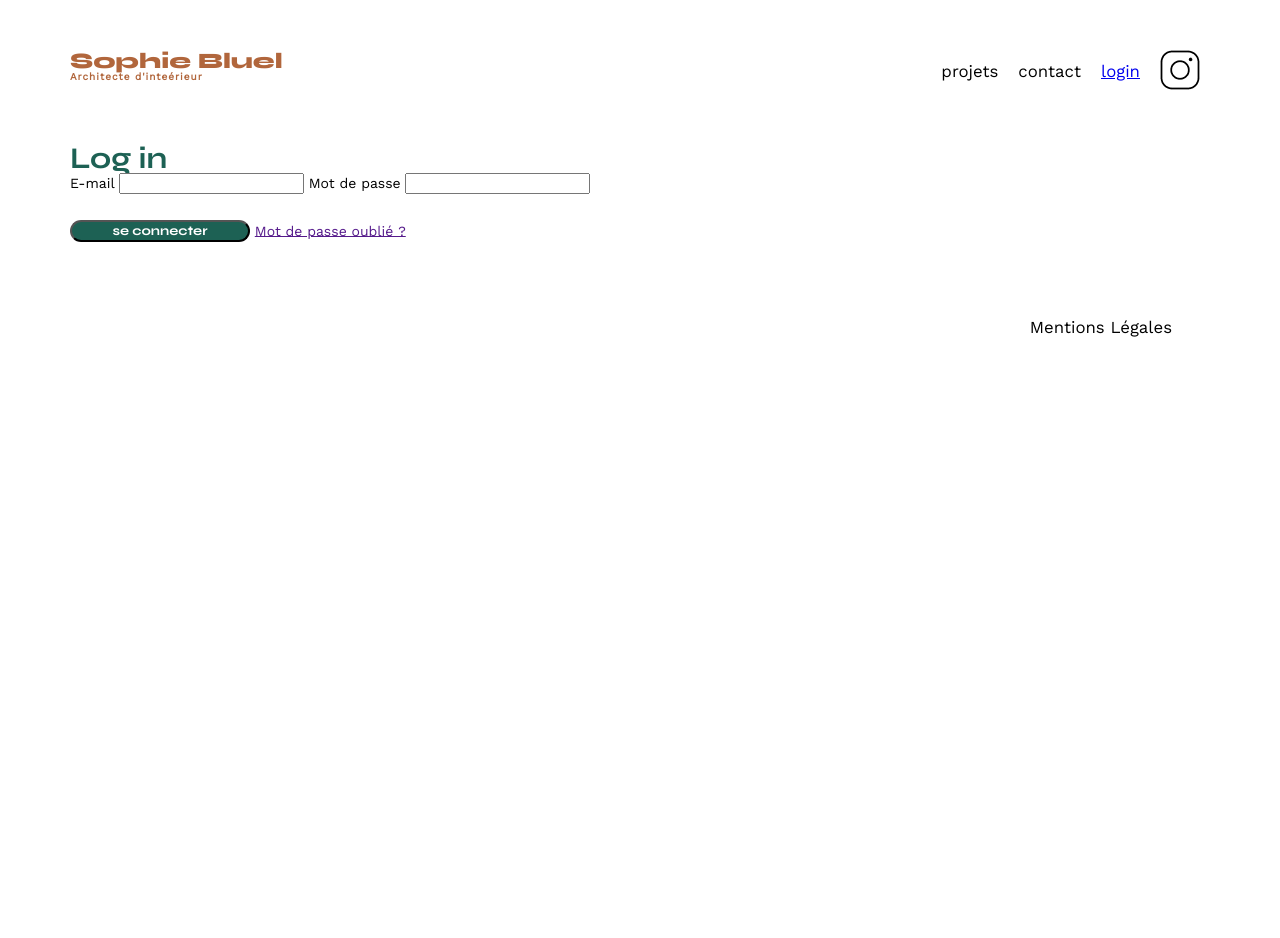
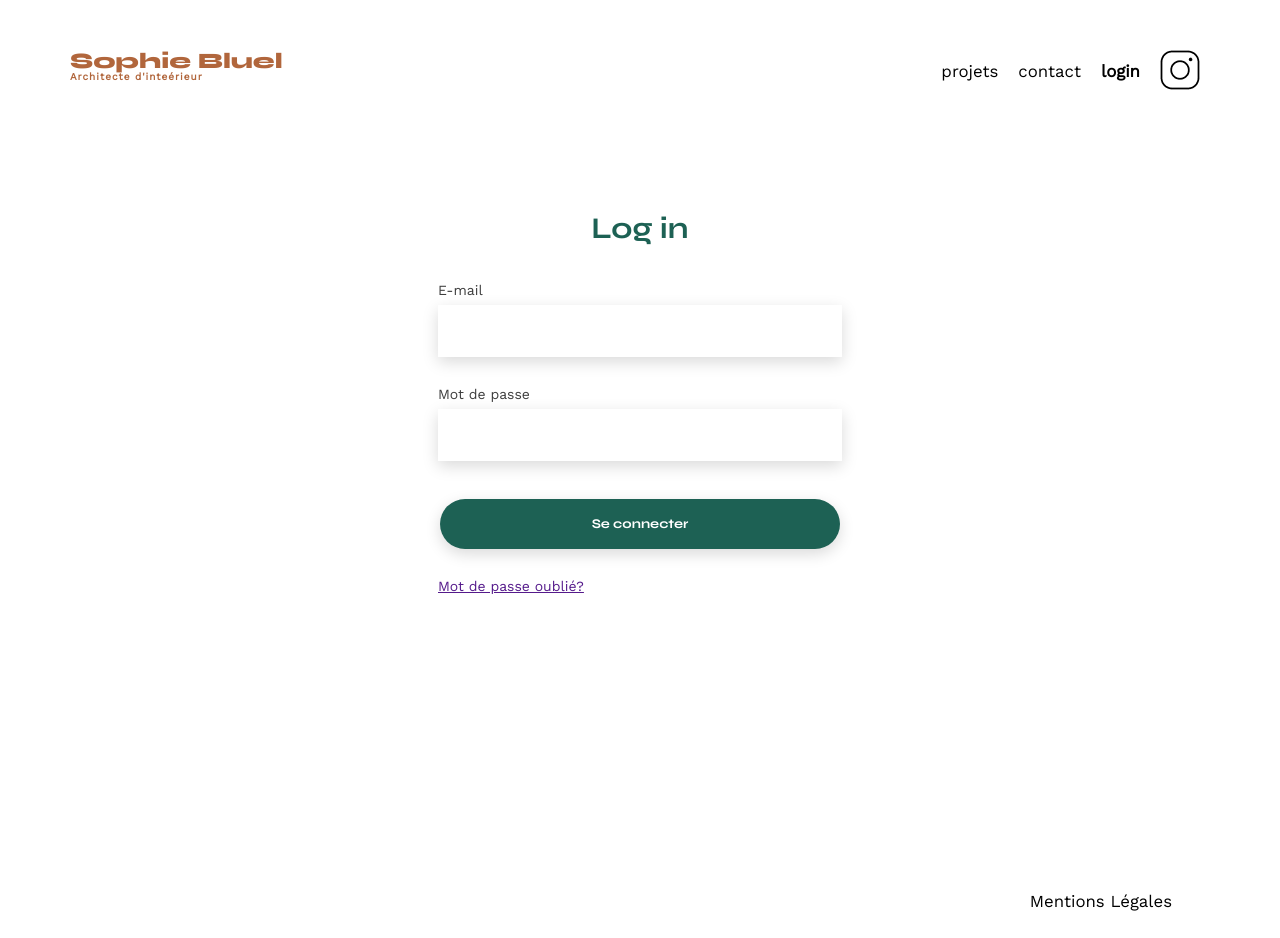
Before and after one commit to BenPotel/P7-SophieBluel_Portfolio, a plain HTML site: page FrontEnd/login.html in a window 1280 px wide. Before the commit the page ends 800 px from the top, so only its background shows below. Drawn offline with nearby package versions, Linux system fonts and the light colour scheme.

Commit message:
Small tweaks and start of the login page

```diff
--- /dev/null
+++ b/FrontEnd/assets/login.css
@@ -0,0 +1,36 @@
+li a {
+    font-weight: 600;
+}
+
+.login_title {
+    text-align: center;
+    margin-top: 120px;
+}
+
+.login_form {
+    display: flex;
+    justify-content: center;
+    margin-bottom: 300px;
+    margin-top: 40px;
+}
+
+.connexion {
+    display: flex;
+    flex-direction: column;
+}
+
+.connexion label {
+    font-family: "Work Sans";
+    font-weight: 500;
+    color: #3d3d3d;
+
+}
+
+.connexion input {
+    width: 400px;
+    height: 50px;
+    margin-top: 8px;
+    margin-bottom: 30px;
+    border: none;
+    box-shadow: 0px 5px 15px rgba(0, 0, 0, 0.15);
+}
--- a/FrontEnd/assets/style.css
+++ b/FrontEnd/assets/style.css
@@ -185,8 +185,16 @@ nav ul {
 nav li {
 	padding: 0 10px;
 	font-size: 1.2em;
+	cursor: pointer;
 }
 
+nav a,
+nav a:visited {
+	text-decoration: none;
+	color: black
+}
+
+nav a:hover,
 li:hover {
 	color: #B1663C;
 }
--- a/FrontEnd/login.html
+++ b/FrontEnd/login.html
@@ -11,6 +11,7 @@
 		rel="stylesheet">
 	<meta name="description" content="">
 	<link rel="stylesheet" href="./assets/style.css">
+	<link rel="stylesheet" href="./assets/login.css">
 </head>
 
 <body>
@@ -35,8 +36,8 @@
 					<label for="password">Mot de passe</label>
 					<input type="password" name="password" id="password">
 					<p class="error"></p>
-					<input type="submit" class="submit" value="se connecter">
-					<a href="" class="forgotten_password">Mot de passe oublié ?</a>
+					<input type="submit" class="submit" value="Se connecter">
+					<a href="" class="forgotten_password">Mot de passe oublié?</a>
 				</form>
 			</div>
 		</section>
```
Also changed, not shown: 1 other file.
